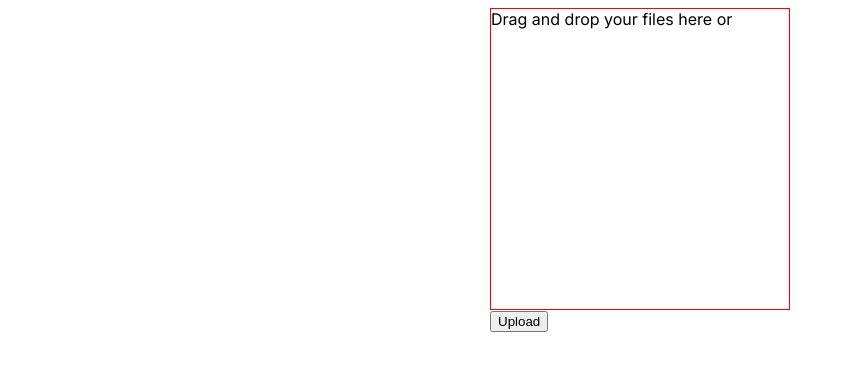
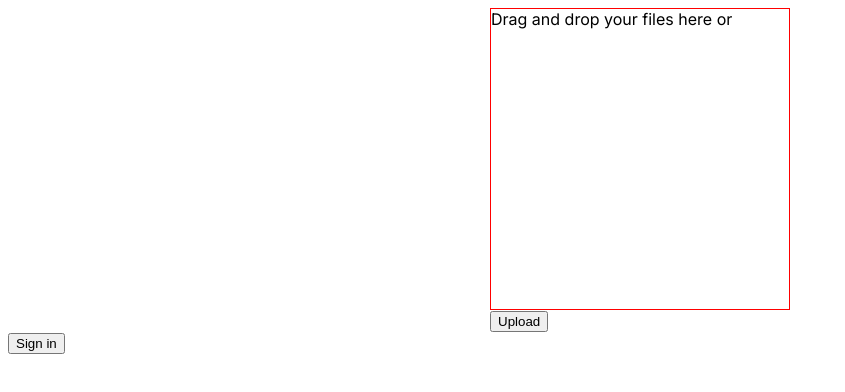
Before and after one commit to marnauortega/drop-zone, a Next.js app: page / in a window 1280 px wide. Shown: the top 392 px of the page, without its empty margins (0-845 px from the left). Built offline with nearby package versions, Linux system fonts and the light colour scheme; no server answers.

Commit message:
feat(auth): basic google next-auth

```diff
--- a/app/layout.js
+++ b/app/layout.js
@@ -1,5 +1,8 @@
+"use client";
+
 import "./globals.css";
 import { Inter } from "next/font/google";
+import { SessionProvider } from "next-auth/react";
 
 const inter = Inter({ subsets: ["latin"] });
 
@@ -8,10 +11,12 @@ export const metadata = {
   description: "Drop zone for Fundación Esplai Hackathon",
 };
 
-export default function RootLayout({ children }) {
+export default function RootLayout({ children, session }) {
   return (
     <html lang="es">
-      <body className={inter.className}>{children}</body>
+      <body className={inter.className}>
+        <SessionProvider session={session}>{children}</SessionProvider>
+      </body>
     </html>
   );
 }
--- a/app/page.js
+++ b/app/page.js
@@ -1,10 +1,12 @@
 "use client";
 
+import { useSession, signIn, signOut } from "next-auth/react";
 import { useState, useRef } from "react";
 
 import styles from "./page.module.css";
 
 export default function Home() {
+  const { data: session } = useSession();
   const [dragging, setDragging] = useState(false);
   const inputRef = useRef(null);
 
@@ -12,9 +14,9 @@ export default function Home() {
     e.preventDefault();
     e.stopPropagation();
     if (e.type === "dragenter" || e.type === "dragover") {
-      setDragActive(true);
+      setDragging(true);
     } else if (e.type === "dragleave") {
-      setDragActive(false);
+      setDragging(false);
     }
   };
 
@@ -69,6 +71,13 @@ export default function Home() {
           ></div>
         )}
       </form>
+      {session && (
+        <>
+          <div>Welcome</div>
+          <button onClick={() => signOut()}>Sign Out</button>
+        </>
+      )}
+      {!session && <button onClick={() => signIn()}>Sign in</button>}
     </main>
   );
 }
--- a/package.json
+++ b/package.json
@@ -9,7 +9,9 @@
     "lint": "next lint"
   },
   "dependencies": {
+    "googleapis": "^118.0.0",
     "next": "13.4.2",
+    "next-auth": "^4.22.1",
     "react": "18.2.0",
     "react-dom": "18.2.0"
   }
```
Also changed, not shown: pages/api/auth/[...nextauth].js (added, +9 -0 lines), 2 other files (tests, documents, lock files or other folders).
